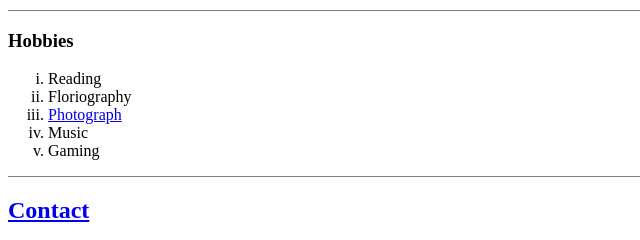
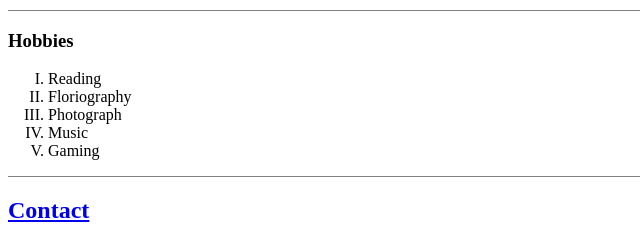
Before and after one commit to Jujuhoganson/schoolwork, a plain HTML site: page index.html in a window 1280 px wide. Shown: the part 689-929 px from the top of the page, 0-640 px from the left. Drawn offline with Linux system fonts and the light colour scheme.

Commit message:
Update index.html
change ol type and did not want link for photograph

```diff
--- a/index.html
+++ b/index.html
@@ -58,10 +58,10 @@
   </ul>
   <hr size "3" noshade>
   <h3><strong>Hobbies</strong></h3>
-  <ol type="i">
+  <ol type="I">
     <li>Reading </li>
     <li>Floriography</li>
-    <li><a href="Photograph.html">Photograph</a></li>
+    <li>Photograph</li>
     <li>Music</li>
     <li>Gaming</li>
   </ol>
```
